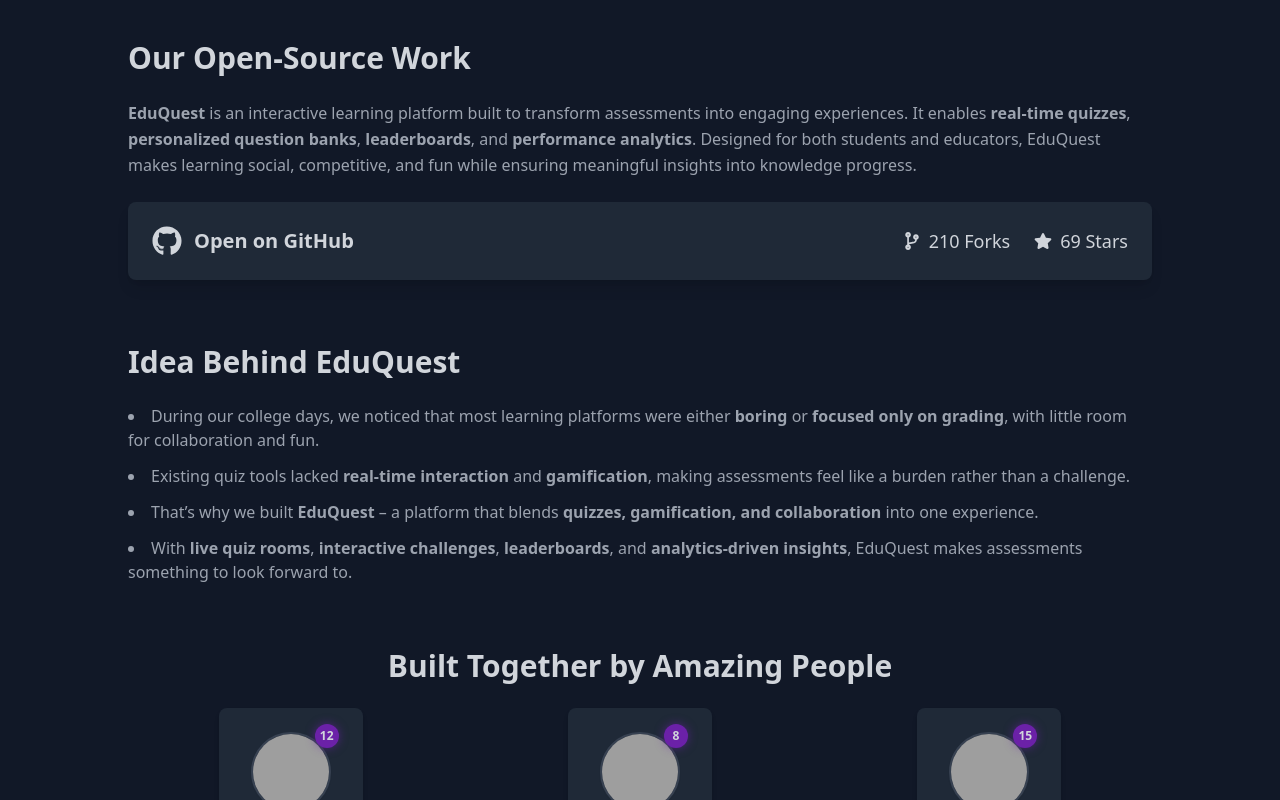
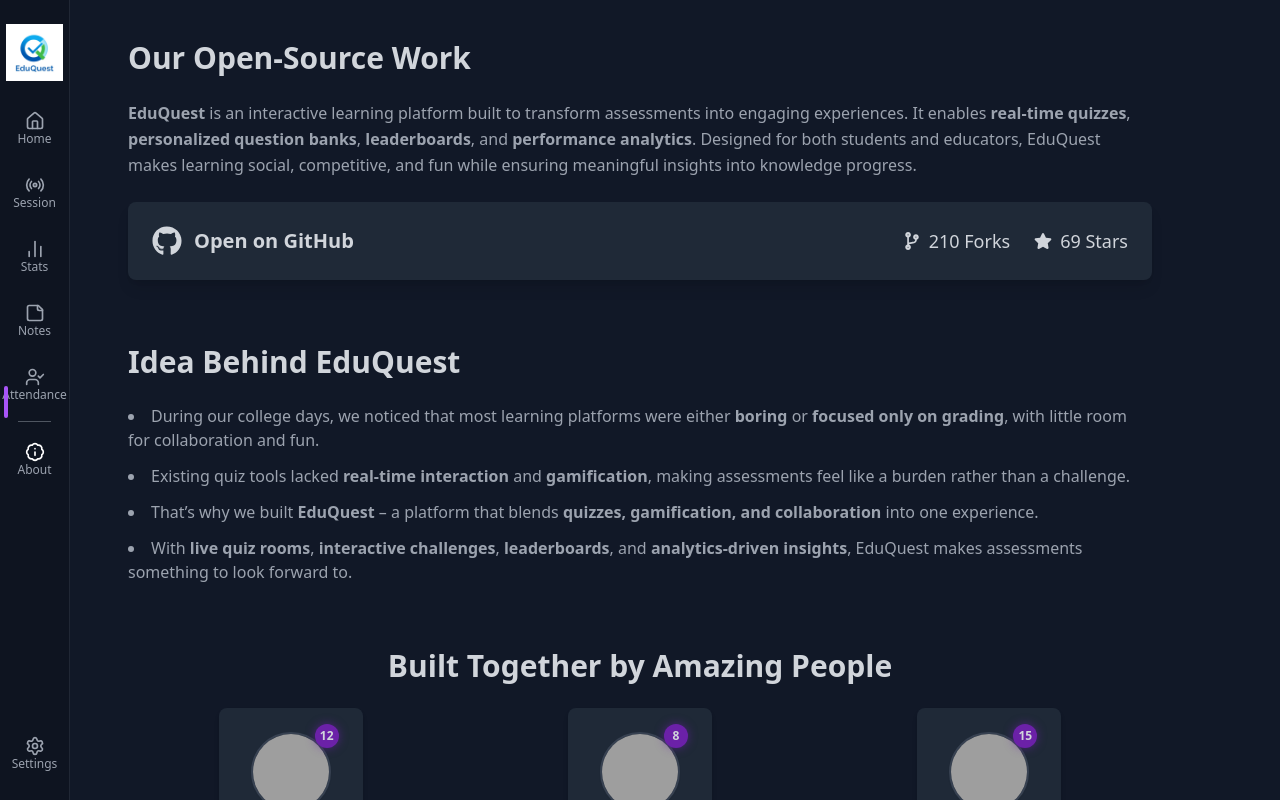
Before and after one commit to shantanu-Rohile/Final-Year-Project, a React (Vite) app in the folder Client/: page /Page in a window 1280 px wide. Shown: the top 800 px of the page. Built offline with nearby package versions, Linux system fonts and the light colour scheme; grey boxes are pictures that could not be loaded.

Commit message:
connected sidebar
with about us ,session,home notes,attendence,stats page not made

```diff
--- a/Client/src/App.jsx
+++ b/Client/src/App.jsx
@@ -1,31 +1,36 @@
+// src/App.jsx
+import React from "react";
+import { BrowserRouter as Router, Routes, Route } from "react-router-dom";
+
+import Layout from "./Layout";
+
+// Pages
 import LandingPage from "./Page/StdDashboard";
 import HostWait from "./Page/WaitingLobby/HostWaitingLobby";
 import StudentWait from "./Page/WaitingLobby/WaitingLobby";
-import { BrowserRouter as Router, Routes, Route } from "react-router-dom";
 import RoomPage from "./Page/RoomsPage";
-// import Test from './Components/Test'
+import QuizTest from "./Page/Session/Quiz";
 import FinalLeaderboard from "./Page/Session/FinalLeaderboard";
-
-
-import QuizTest from "./Page/Session/Quiz";
 import AboutUs from "./Page/AboutUs";
 
 function App() {
   return (
-    <>
-      <Router>
-        <Routes>
+    <Router>
+      <Routes>
+        {/* Routes with Sidebar */}
+        <Route element={<Layout />}>
           <Route path="/" element={<LandingPage />} />
-
-          <Route path="/hostwait" element={<HostWait />} />
-          <Route path="/studwait" element={<StudentWait />} />
           <Route path="/session" element={<RoomPage />} />
+          <Route path="/Page" element={<AboutUs />} />
           <Route path="/quiz-test/:roomId" element={<QuizTest />} />
           <Route path="/final-leaderboard" element={<FinalLeaderboard />} />
-          <Route path="/Page" element={<AboutUs/>}/>
-        </Routes>
-      </Router>
-    </>
+        </Route>
+
+        {/* Routes without Sidebar */}
+        <Route path="/hostwait" element={<HostWait />} />
+        <Route path="/studwait" element={<StudentWait />} />
+      </Routes>
+    </Router>
   );
 }
 
--- a/Client/src/Components/Sidebar.jsx
+++ b/Client/src/Components/Sidebar.jsx
@@ -1,6 +1,8 @@
+// src/components/Sidebar.jsx
 import React, { useState, useRef, useEffect, forwardRef } from "react";
 import { motion } from "framer-motion";
-import Logo from "../assets/logo.jpg"
+import { useNavigate, useLocation } from "react-router-dom";
+import Logo from "../assets/logo.jpg";
 import {
   Home,
   Radio,
@@ -10,7 +12,6 @@
   BadgeInfo,
   Settings,
 } from "lucide-react";
-import { useNavigate } from "react-router-dom";
 
 function Sidebar() {
   const [active, setActive] = useState("home");
@@ -18,8 +19,26 @@
   const linkRefs = useRef({});
   const [indicatorPos, setIndicatorPos] = useState({ top: 0 });
   const navigate = useNavigate();
+  const location = useLocation();
 
-  // Update the purple indicator position when active item changes
+  // Map URL paths to sidebar IDs
+  const pathToId = {
+    "/": "home",
+    "/session": "session",
+    "/Page": "about",
+    "/stats": "stats",
+    "/notes": "notes",
+    "/attendance": "attendance",
+    "/settings": "settings",
+  };
+
+  // Sync active state with URL
+  useEffect(() => {
+    const currentId = pathToId[location.pathname];
+    if (currentId) setActive(currentId);
+  }, [location]);
+
+  // Update the purple indicator position when active changes
   useEffect(() => {
     const activeLink = linkRefs.current[active];
     if (sidebarRef.current && activeLink) {
@@ -36,12 +55,12 @@
   }, [active]);
 
   // Single Sidebar Item
-  const SidebarLink = forwardRef(({ IconComponent, label, id, isActive }, ref) => {
+  const SidebarLink = forwardRef(({ IconComponent, label, id, onClick }, ref) => {
+    const isActive = active === id;
     return (
       <div
-        // to={to}
         ref={ref}
-        onClick={() => setActive(id)}
+        onClick={onClick}
         className={`relative flex flex-col items-center justify-center pt-2.5 pb-2 group cursor-pointer hover:bg-ter rounded-lg transition-colors`}
       >
         <IconComponent
@@ -49,9 +68,7 @@
             isActive ? "text-white" : "text-gray-400 group-hover:text-white"
           }`}
         />
-        <span className="text-xs text-gray-400 group-hover:text-white">
-          {label}
-        </span>
+        <span className="text-xs text-gray-400 group-hover:text-white">{label}</span>
       </div>
     );
   });
@@ -64,60 +81,57 @@
     >
       {/* Top Section */}
       <div>
-        {/* Logo */}
         <div className="hover:bg-ter rounded-lg transition-opacity duration-300">
           <img
             src={Logo}
             alt="Logo"
-            className={"w-32 mx-auto p-1 my-4 object-contain logo-filter opacity-100"}
+            className="w-32 mx-auto p-1 my-4 object-contain logo-filter opacity-100"
           />
-
         </div>
 
-        {/* Menu Items */}
         <div className="space-y-2.5 2xl:space-y-4 mt-1 2xl:mt-2">
           <SidebarLink
             id="home"
             IconComponent={Home}
             label="Home"
-            isActive={active === "home"}
             ref={(el) => (linkRefs.current["home"] = el)}
+            onClick={() => navigate("/")}
           />
           <SidebarLink
             id="session"
             IconComponent={Radio}
             label="Session"
-            isActive={active === "session"}
             ref={(el) => (linkRefs.current["session"] = el)}
+            onClick={() => navigate("/session")}
           />
           <SidebarLink
             id="stats"
             IconComponent={BarChart2}
             label="Stats"
-            isActive={active === "stats"}
             ref={(el) => (linkRefs.current["stats"] = el)}
+            onClick={() => navigate("/stats")}
           />
           <SidebarLink
             id="notes"
             IconComponent={StickyNote}
             label="Notes"
-            isActive={active === "notes"}
             ref={(el) => (linkRefs.current["notes"] = el)}
+            onClick={() => navigate("/notes")}
           />
           <SidebarLink
             id="attendance"
             IconComponent={UserCheck}
             label="Attendance"
-            isActive={active === "attendance"}
             ref={(el) => (linkRefs.current["attendance"] = el)}
+            onClick={() => navigate("/attendance")}
           />
           <hr className="border-[var(--txt-disabled)] opacity-50 md:my-2.5 2xl:my-4 mx-4" />
           <SidebarLink
             id="about"
             IconComponent={BadgeInfo}
             label="About"
-            isActive={active === "about"}
             ref={(el) => (linkRefs.current["about"] = el)}
+            onClick={() => navigate("/Page")}
           />
         </div>
       </div>
@@ -128,8 +142,8 @@
           id="settings"
           IconComponent={Settings}
           label="Settings"
-          isActive={active === "settings"}
           ref={(el) => (linkRefs.current["settings"] = el)}
+          onClick={() => navigate("/settings")}
         />
       </div>
 
--- /dev/null
+++ b/Client/src/Layout.jsx
@@ -0,0 +1,15 @@
+// src/Layout.jsx
+import React from "react";
+import Sidebar from "./Components/Sidebar";
+import { Outlet } from "react-router-dom";
+
+export default function Layout() {
+  return (
+    <div className="flex">
+      <Sidebar />
+      <div className="flex-1">
+        <Outlet />
+      </div>
+    </div>
+  );
+}
```
